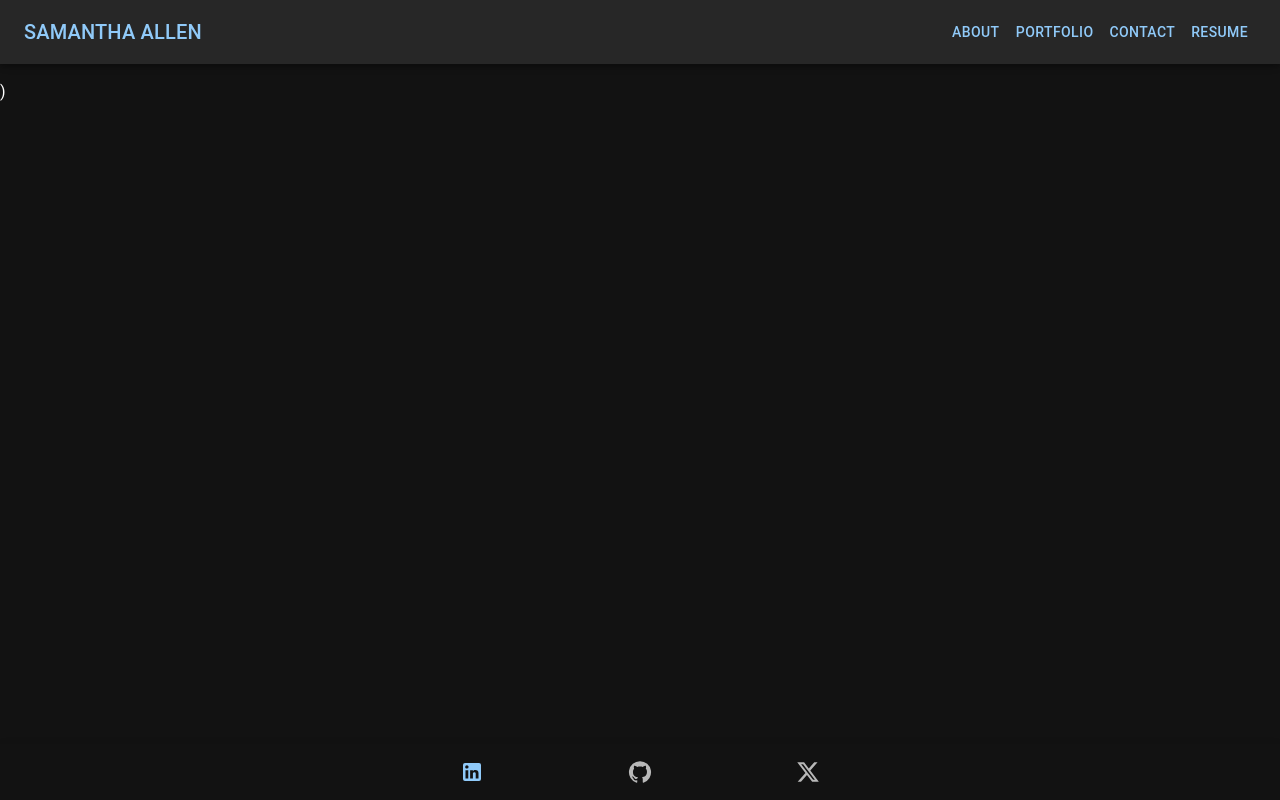
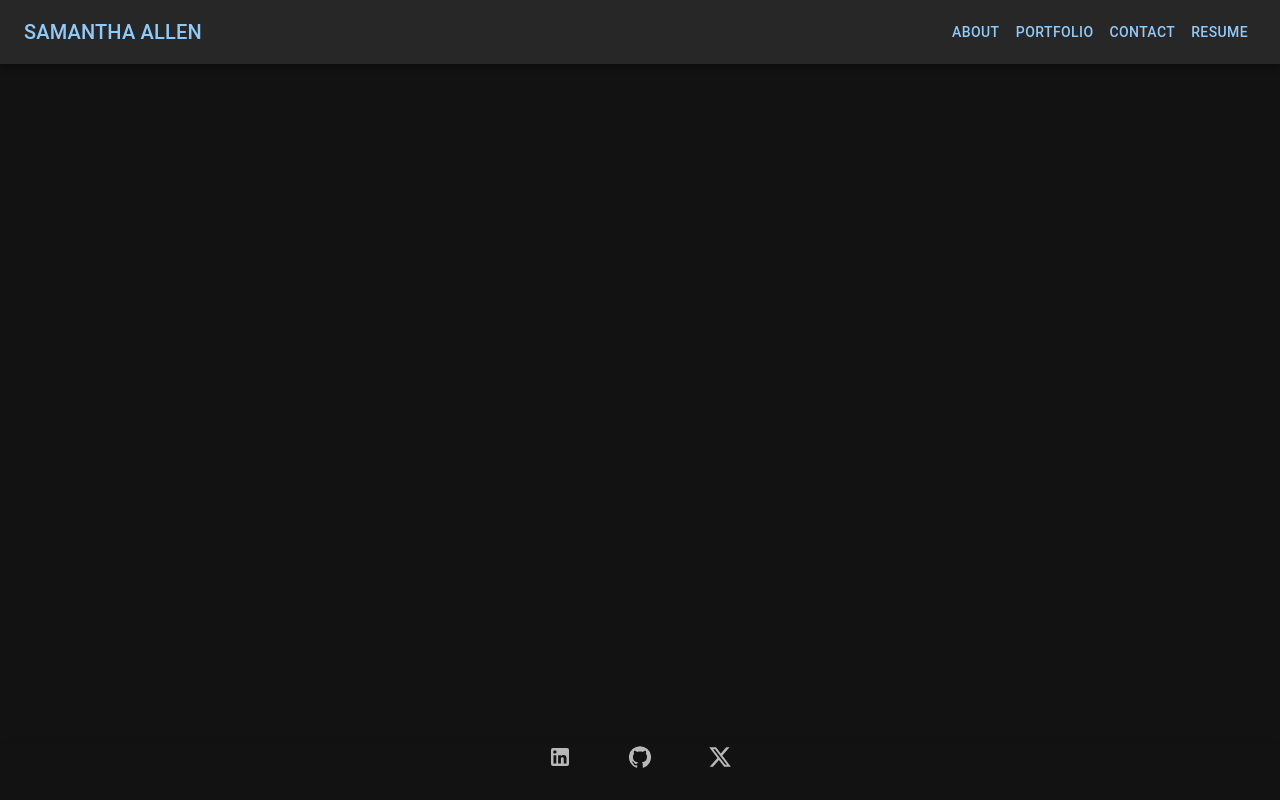
Before and after one commit to samamiraa/Samamiraa-Portfolio, a React (Vite) app: page / in a window 1280 px wide. Built offline with nearby package versions, Linux system fonts and the light colour scheme.

Commit message:
outline to active link and href to footer icons

```diff
--- a/src/App.jsx
+++ b/src/App.jsx
@@ -14,13 +14,11 @@ function App() {
   return (
     <ThemeProvider theme={darkTheme}>
       <CssBaseline />
-      return (
         <div>
           <Header />
           <Outlet />
           <Footer />
         </div>
-      )
     </ThemeProvider>
   );
 }
--- a/src/components/Footer.jsx
+++ b/src/components/Footer.jsx
@@ -23,9 +23,9 @@ function Footer() {
                         setValue(newValue);
                     }}
                 >
-                    <BottomNavigationAction icon={<LinkedInIcon />} />
-                    <BottomNavigationAction icon={<GitHubIcon />} />
-                    <BottomNavigationAction icon={<XIcon />} />
+                    <a href='https://www.linkedin.com'><BottomNavigationAction icon={<LinkedInIcon />} /></a>
+                    <a href='https://www.github.com'><BottomNavigationAction icon={<GitHubIcon />} /></a>
+                    <a href='https://www.twitter.com'><BottomNavigationAction icon={<XIcon />} /></a>
                 </BottomNavigation>
             </Paper>
         </Box>
--- a/src/components/Nav.jsx
+++ b/src/components/Nav.jsx
@@ -18,7 +18,7 @@ import { Link, useLocation } from 'react-router-dom';
 
 const drawerWidth = 240;
 const navItems = [
-  { text: 'About', to: '/' },
+  { text: 'About', to: '/about' },
   { text: 'Portfolio', to: '/portfolio' },
   { text: 'Contact', to: '/contact' },
   { text: 'Resume', to: '/resume' }
@@ -27,6 +27,7 @@ const navItems = [
 function Nav(props) {
   const { window } = props;
   const [mobileOpen, setMobileOpen] = React.useState(false);
+  const { pathname } = useLocation();
 
   const handleDrawerToggle = () => {
     setMobileOpen((prevState) => !prevState);
@@ -41,7 +42,7 @@ function Nav(props) {
       <List sx={{ color: '#90caf9'  }}>
         {navItems.map((item) => (
           <ListItem key={item.text} disablePadding>
-            <ListItemButton component={Link} to={item.to} sx={{ textAlign: 'center' }}>
+            <ListItemButton component={Link} to={item.to} sx={{ textAlign: 'center' }} selected={pathname === item.to}>
               <ListItemText primary={item.text} />
             </ListItemButton>
           </ListItem>
@@ -75,7 +76,7 @@ function Nav(props) {
           </Typography>
           <Box sx={{ display: { xs: 'none', sm: 'block' }}}>
             {navItems.map((item) => (
-              <Button key={item.text} component={Link} to={item.to}>
+              <Button key={item.text} component={Link} to={item.to} variant={pathname === item.to  ? 'outlined' : 'text'}>
                 {item.text}
               </Button>
             ))}
```
